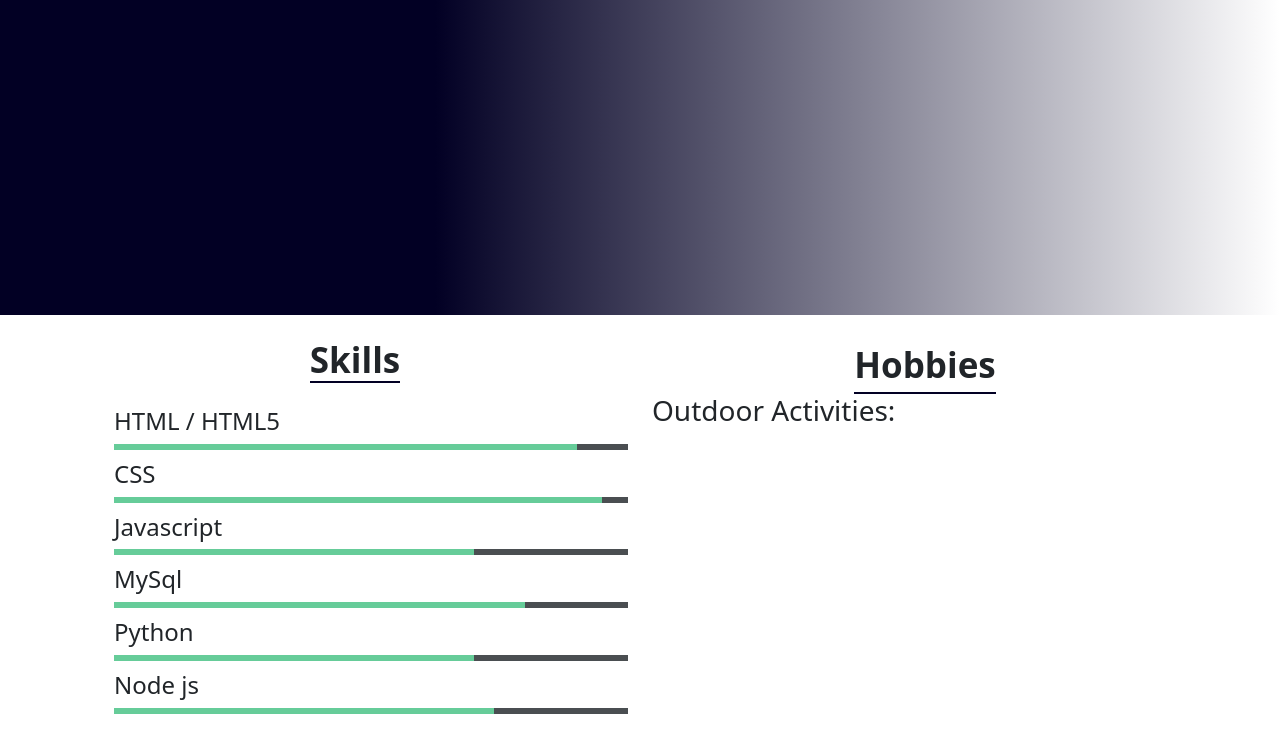
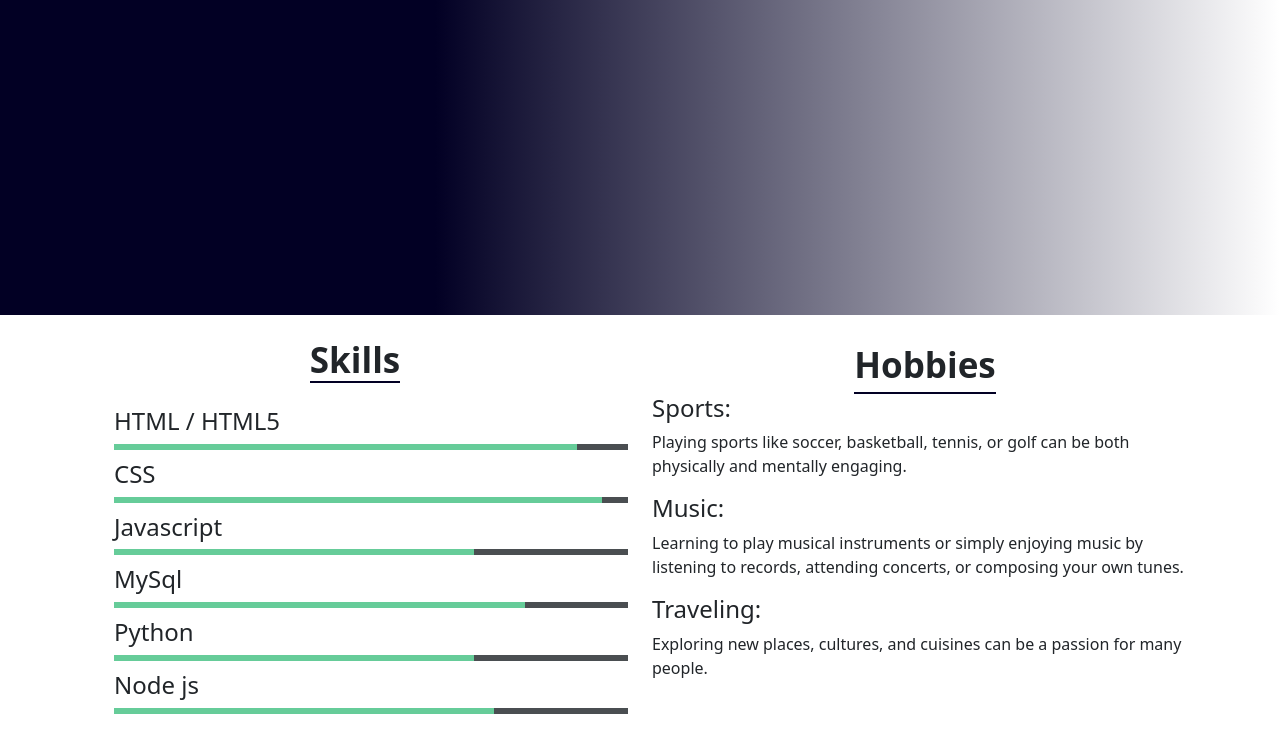
Before and after one commit to jaymybvc/intro_web, a plain HTML site: page index.html in a window 1280 px wide. Shown: the part 537-1275 px from the top of the page. Drawn offline with nearby package versions, Linux system fonts and the light colour scheme.

Commit message:
Update index.html

```diff
--- a/index.html
+++ b/index.html
@@ -1,4 +1,3 @@
-<!-- test -->
 <!DOCTYPE html>
 <html lang="en">
 <head>
@@ -52,7 +51,9 @@
             </div>
             <div class="col-6">
                 <p class="section-title m-auto mt-4">Hobbies</p>
-                <h3>Outdoor Activities:</h3>
+                <h4>Sports:</h5><p> Playing sports like soccer, basketball, tennis, or golf can be both physically and mentally engaging.</p>
+                    <h4>Music: </h5><p> Learning to play musical instruments or simply enjoying music by listening to records, attending concerts, or composing your own tunes.</p>
+                <h4>Traveling: </h4><p>Exploring new places, cultures, and cuisines can be a passion for many people.</p>
             </div>
         </div>
 
```
